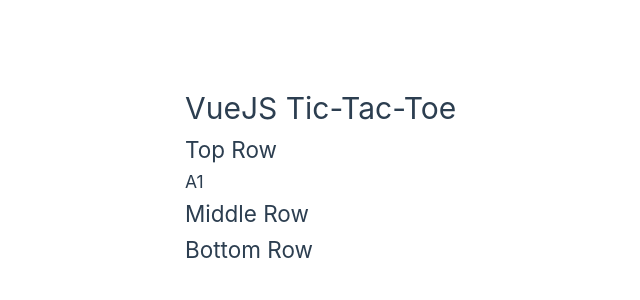
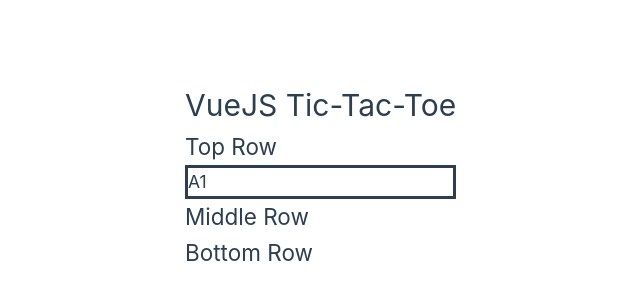
Before and after one commit to jffelix/VueJS-Tic-Tac-Toe, a Vue app in the folder VueJS-Tic-Tac-Toe/: page / in a window 1280 px wide. Shown: the part 224-524 px from the top of the page, without its empty margins (455-1095 px from the left). Built offline with nearby package versions, Linux system fonts and the light colour scheme.

Commit message:
Added border to A1

```diff
--- a/VueJS-Tic-Tac-Toe/src/components/rows/subrows/RowA1.vue
+++ b/VueJS-Tic-Tac-Toe/src/components/rows/subrows/RowA1.vue
@@ -1,6 +1,6 @@
 <template>
     <main>
-        <div>
+        <div className='rowA1'>
             <h3>A1</h3>
         </div>
     </main>
@@ -12,4 +12,9 @@
 }
 </script>
 
-<style></style>
+<style>
+.rowA1 {
+    border-style: solid
+}
+
+</style>
```
